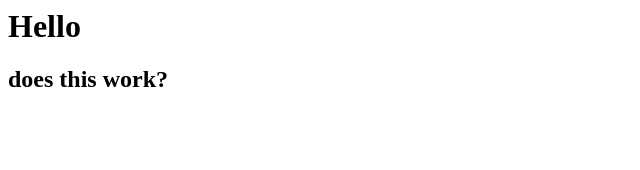
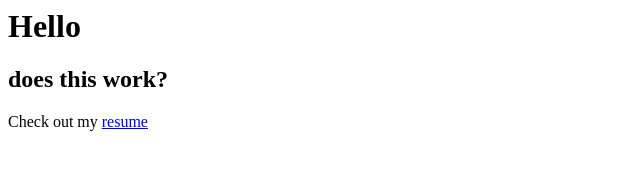
Before and after one commit to smickpeck/smickpeck.github.io, a plain HTML site: page index.html in a window 1280 px wide. Shown: the whole page, without its empty margins (0-640 px from the left). Drawn offline with Linux system fonts and the light colour scheme.

Commit message:
Update index.html

```diff
--- a/index.html
+++ b/index.html
@@ -1,3 +1,5 @@
 <h1>Hello</h1>
 
 <h2>does this work?</h2>
+
+<p>Check out my <a href="/resume.html">resume</a></p>
```
